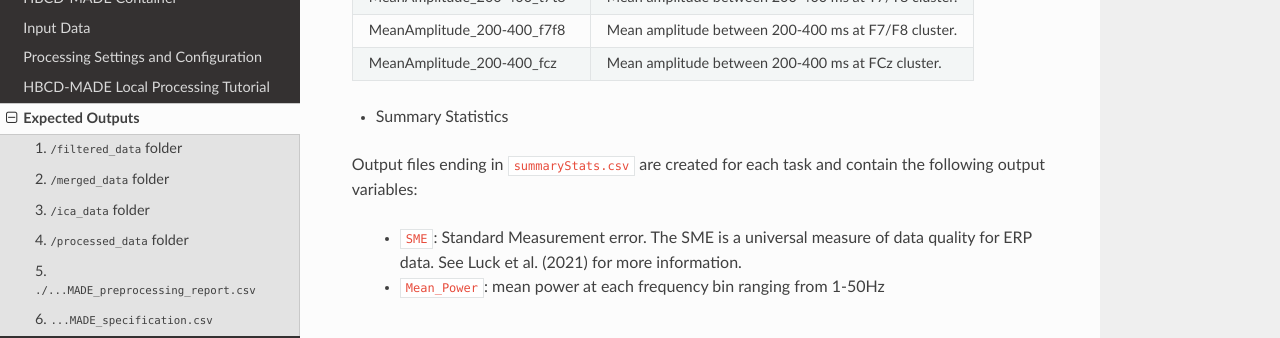
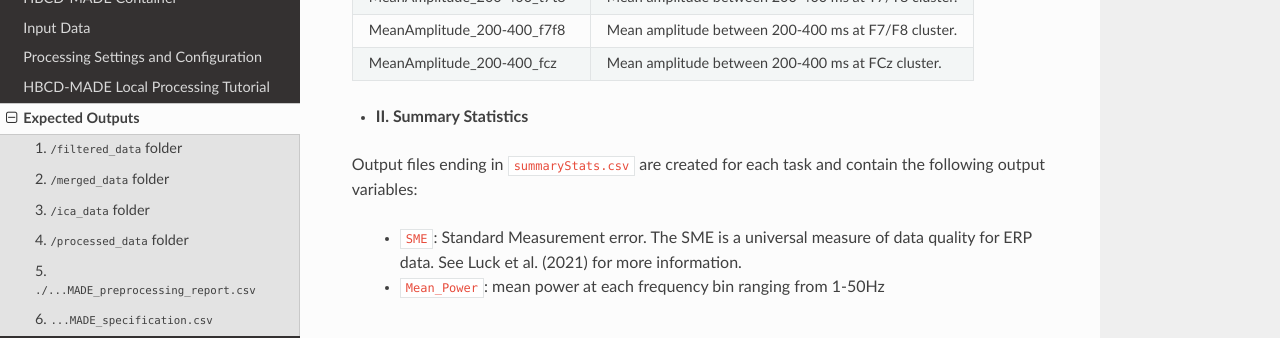
Before and after one commit to DCAN-Labs/HBCD-MADE, a Sphinx documentation site: the page built from docs/source/expected_outputs.rst, in a window 1280 px wide and 900 px high, scrolled down 3735 px. Shown: the part 151-489 px from the top of the window. Built offline with Sphinx 7.4.7 and the Read the Docs theme 2.0.0, drawn with Linux system fonts in a browser that asks for light colours; some of the changed text lies outside the part shown.

```diff
--- a/docs/source/expected_outputs.rst
+++ b/docs/source/expected_outputs.rst
@@ -117,7 +117,7 @@ b. CSV data files (``.csv``)
 
 For each task, two .csv files are automatically produced by MADE: a trial measures file and a summary statistics file.
 
-- Trial Measures
+- **I. Trial Measures**
 
 Output files ending in ``trialMeasures.csv`` are created for MMN, VEP, and FACE and contain the following output variables for each trial retained after processing:
 
@@ -182,7 +182,7 @@ Output files ending in ``trialMeasures.csv`` are created for MMN, VEP, and FACE
      - Mean amplitude between 200-400 ms at FCz cluster.
 
 
-- Summary Statistics
+- **II. Summary Statistics**
 
 Output files ending in ``summaryStats.csv`` are created for each task and contain the following output variables:
 
```
